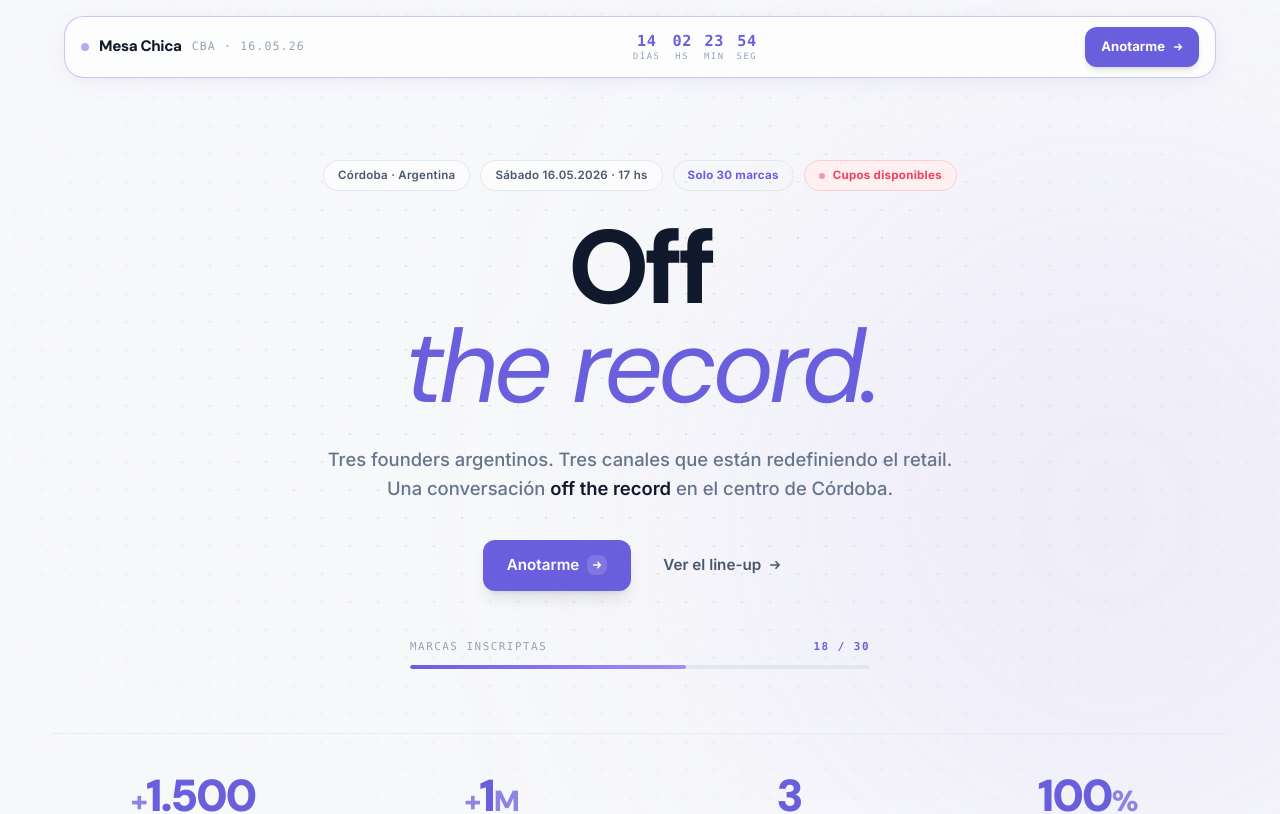
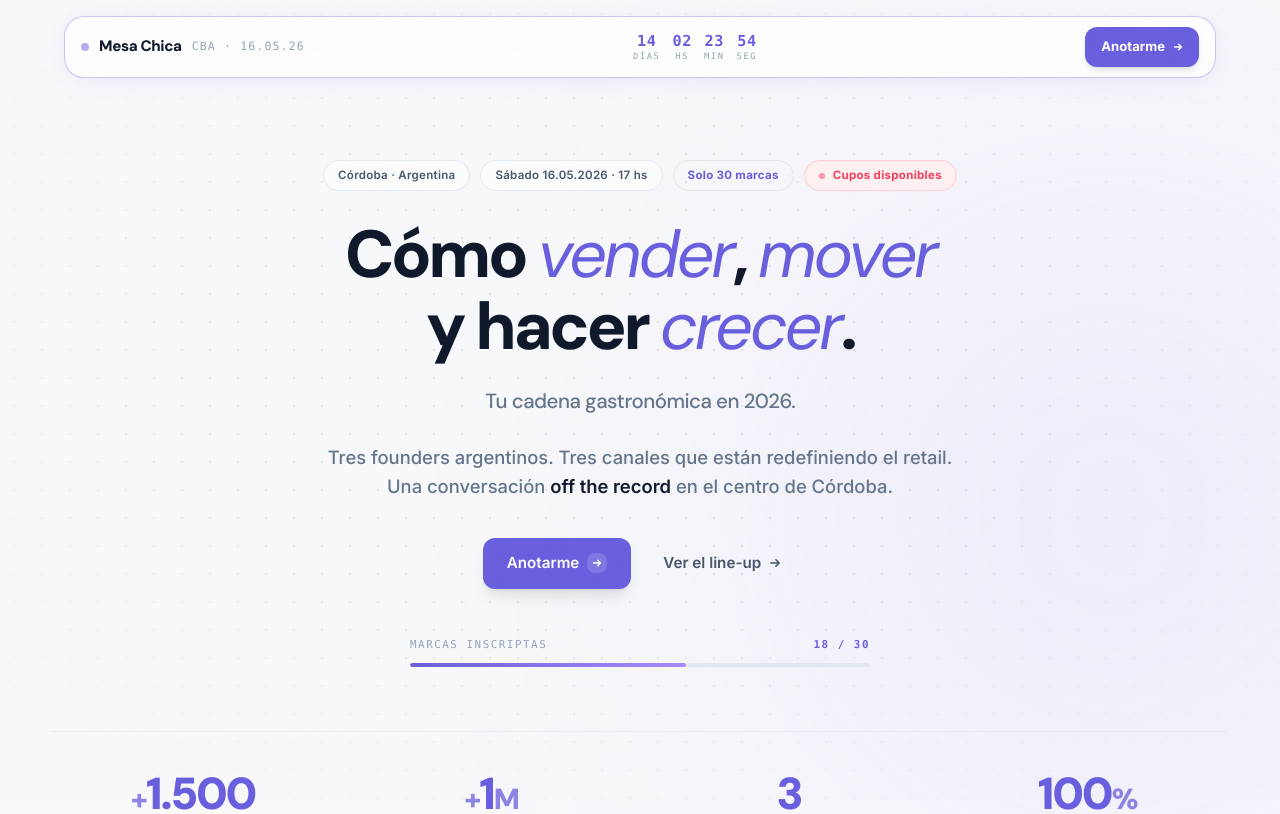
Before and after one commit to deenexproduct/mesa-chica-landing, a Vue app: page / in a window 1280 px wide. Shown: the top 814 px of the page. Built offline with nearby package versions, Linux system fonts and the light colour scheme.

Commit message:
feat: replace hero title with value-prop headline mapping the 3 speaker blocks

```diff
--- a/src/components/sections/HeroSection.vue
+++ b/src/components/sections/HeroSection.vue
@@ -47,11 +47,22 @@
       <!-- Headline -->
       <h1
         :class="{ 'animate-rise': ready, 'opacity-0': !ready }"
-        class="text-center font-heading text-[clamp(3rem,9vw,6.5rem)] leading-[0.95] tracking-tighter text-slate-900"
+        class="text-center font-heading text-[clamp(2rem,5.2vw,4.2rem)] leading-[1.08] tracking-tighter text-slate-900 max-w-5xl mx-auto"
         style="animation-delay: 0.15s"
       >
-        <span class="block font-extrabold">Off</span>
-        <span class="block font-light italic text-primary">the record.</span>
+        <span class="block font-extrabold">
+          Cómo
+          <em class="font-light italic text-primary">vender</em>,
+          <em class="font-light italic text-primary">mover</em>
+        </span>
+        <span class="block font-extrabold">
+          y hacer <em class="font-light italic text-primary">crecer</em>.
+        </span>
+        <span
+          class="block mt-6 text-[clamp(1rem,1.6vw,1.5rem)] font-medium leading-snug text-slate-500 tracking-tight"
+        >
+          Tu cadena gastronómica en 2026.
+        </span>
       </h1>
 
       <!-- Sub -->
```
